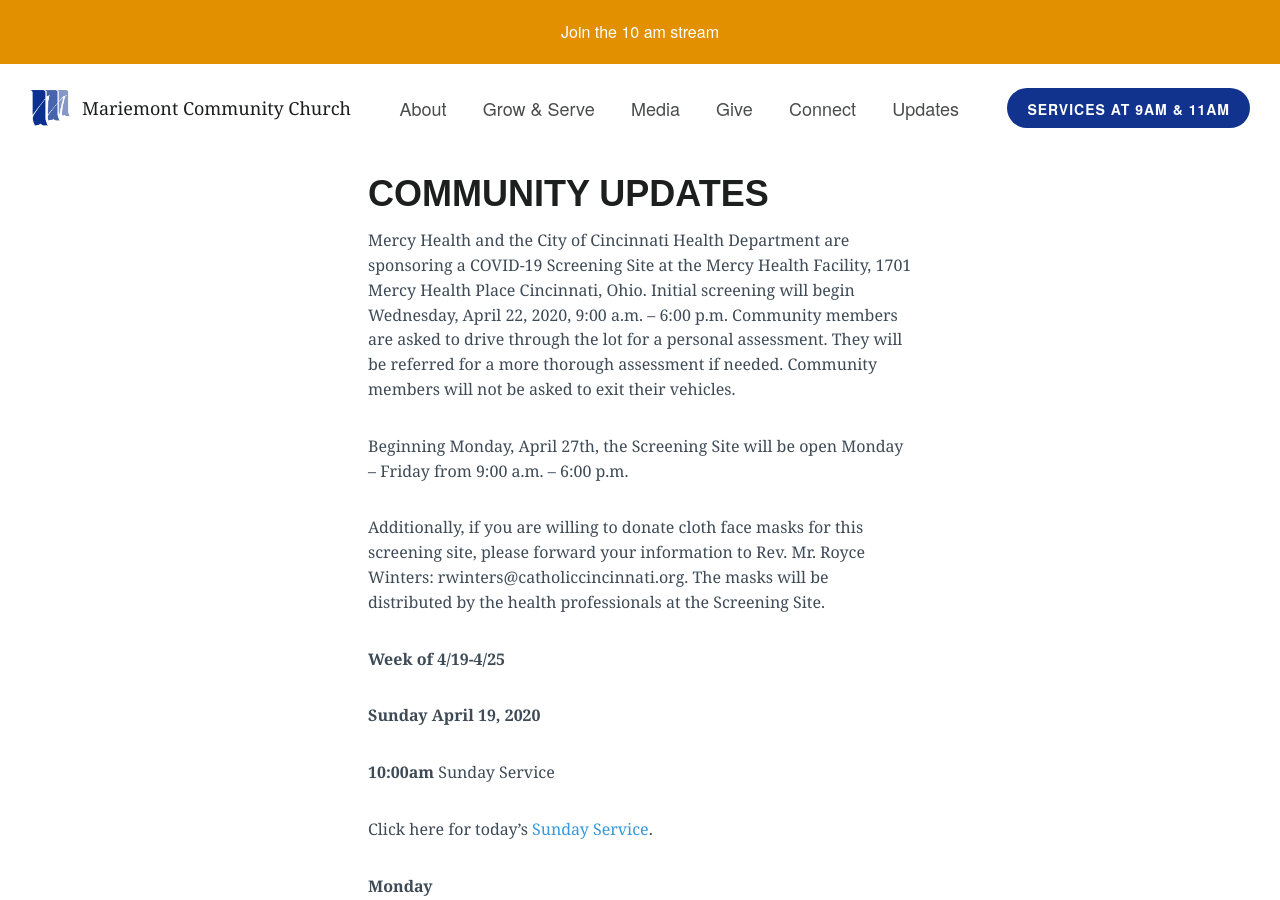
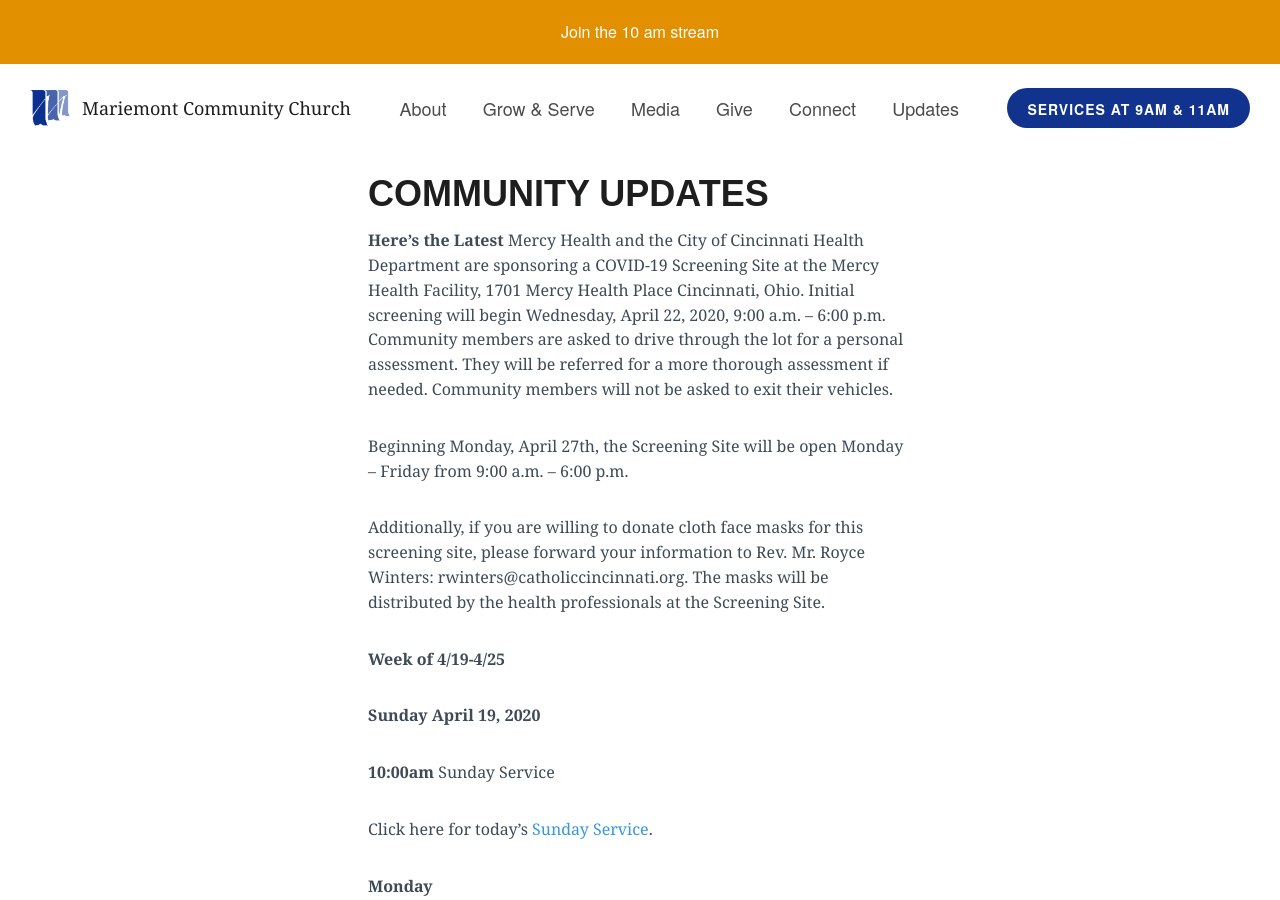
Before and after one commit to lukemoderwell/mariemont, a Jekyll site: the page built from updates.markdown, in a window 1280 px wide and 900 px high. Built offline with Jekyll 4.4.1, drawn with Linux system fonts in a browser that asks for light colours; nearby versions of some CDN libraries.

Commit message:
Updated Updates

```diff
--- a/updates.markdown
+++ b/updates.markdown
@@ -9,6 +9,7 @@
 
 ## Community Updates
 
+**Here's the Latest**
 Mercy Health and the City of Cincinnati Health Department are sponsoring a COVID-19 Screening Site at the Mercy Health Facility, 1701 Mercy Health Place Cincinnati, Ohio. Initial screening will begin Wednesday, April 22, 2020, 9:00 a.m. – 6:00 p.m. Community members are asked to drive through the lot for a personal assessment. They will be referred for a more thorough assessment if needed. Community members will not be asked to exit their vehicles.
 
 Beginning Monday, April 27th, the Screening Site will be open Monday – Friday from 9:00 a.m. – 6:00 p.m.
```
